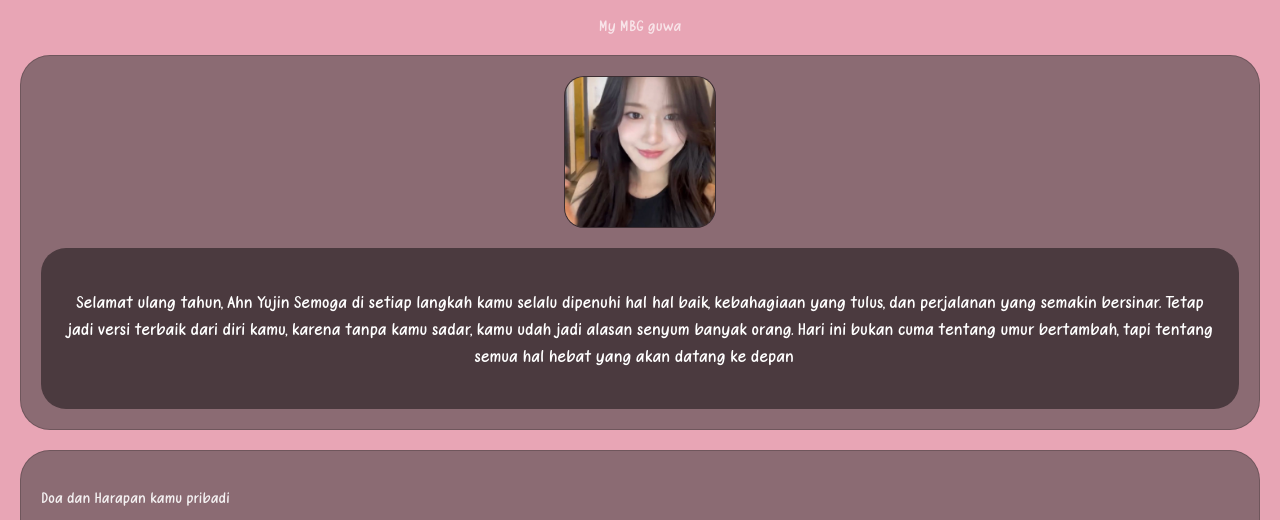
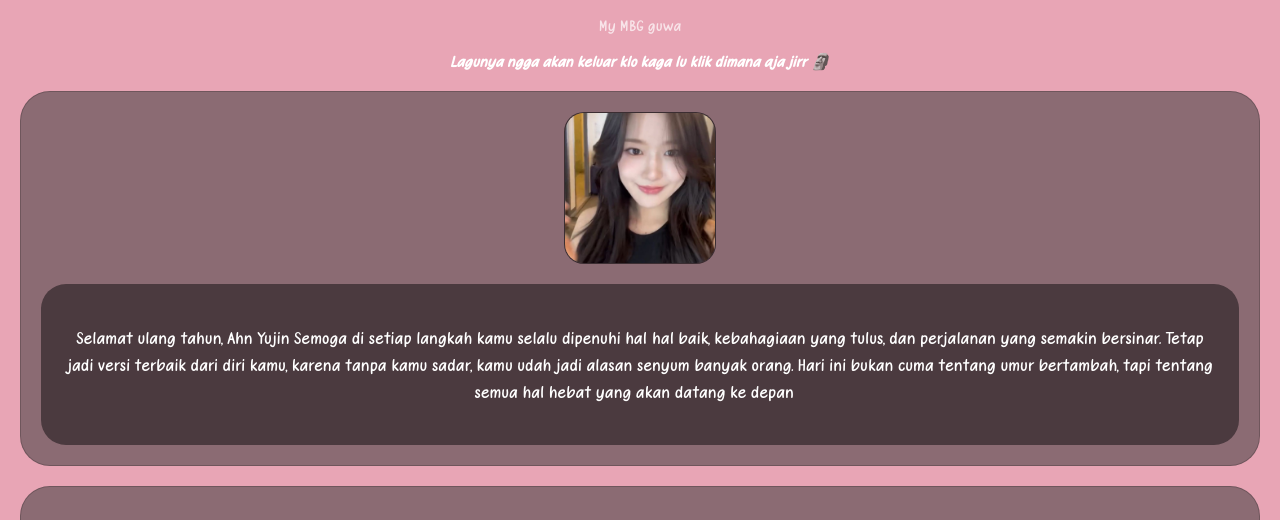
Before and after one commit to comersiodev/Ayang1-, a plain HTML site: page birthday.html in a window 1280 px wide. Shown: the part 202-722 px from the top of the page. Drawn offline with Linux system fonts and the light colour scheme; a script that the page names is missing.

Commit message:
Update birthday.html

```diff
--- a/birthday.html
+++ b/birthday.html
@@ -23,6 +23,7 @@
 
 <h1 class="title">Happy Birthday</h1>
 <p class="subtitle">My MBG guwa</p>
+  <i><b>••Lagunya ngga akan keluar klo kaga lu klik dimana aja jirr 🗿••</b></i>
 
 <div class="container">
 
```
